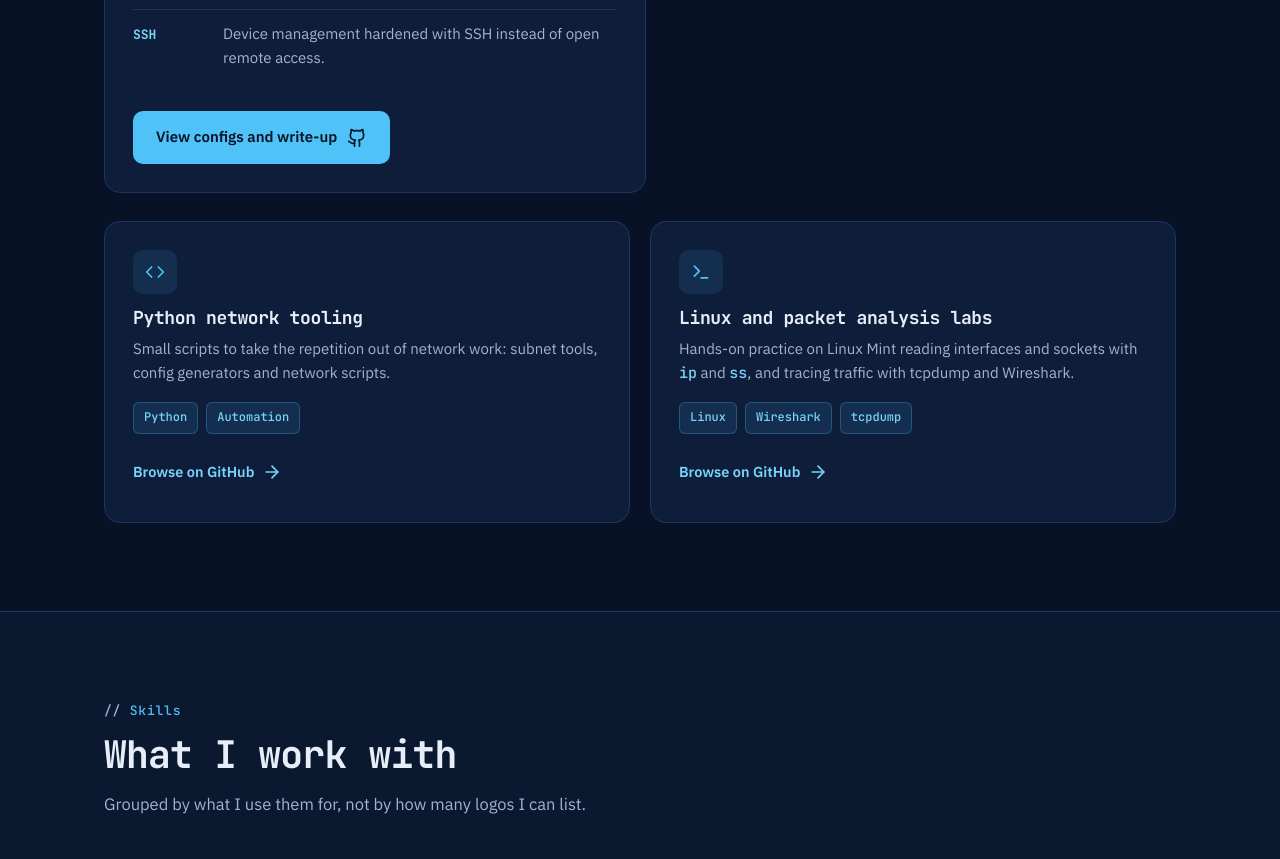
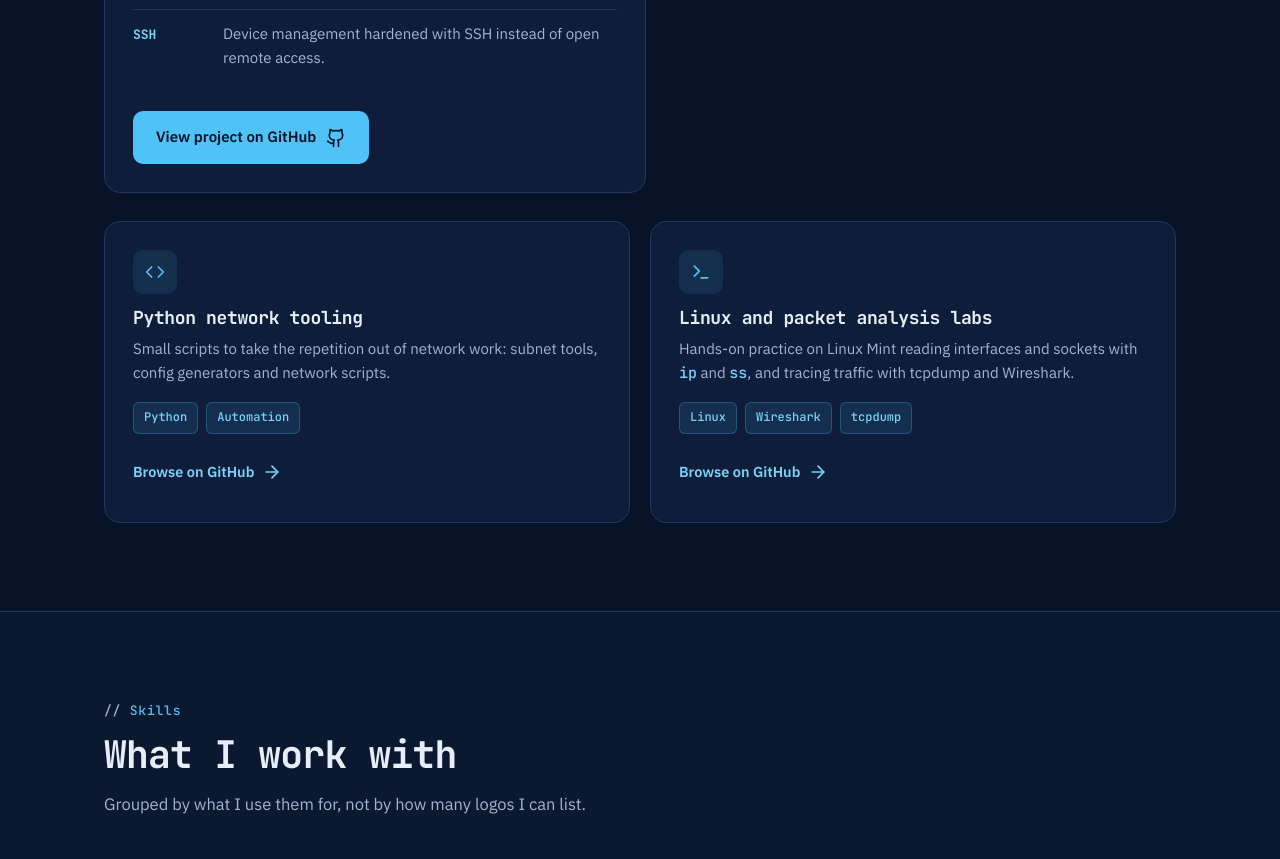
Before and after one commit to S-elijah/elijah-senabulya-portfolio, a plain HTML site: page index.html in a window 1280 px wide. Shown: the part 1951-2810 px from the top of the page. Drawn offline with Linux system fonts and the light colour scheme.

Commit message:
Link featured project to its repository (#1)

```diff
--- a/index.html
+++ b/index.html
@@ -420,8 +420,7 @@
         </div>
 
         <div class="case-actions">
-          <!-- TODO: replace with the direct link to this project's repository -->
-          <a class="btn btn-primary" href="https://github.com/S-elijah?tab=repositories" target="_blank" rel="noopener">View configs and write-up <svg class="icon" aria-hidden="true"><use href="#i-github"/></svg></a>
+          <a class="btn btn-primary" href="https://github.com/S-elijah/Nigel-law-firm-network-design" target="_blank" rel="noopener">View project on GitHub <svg class="icon" aria-hidden="true"><use href="#i-github"/></svg></a>
         </div>
       </div>
 
```
